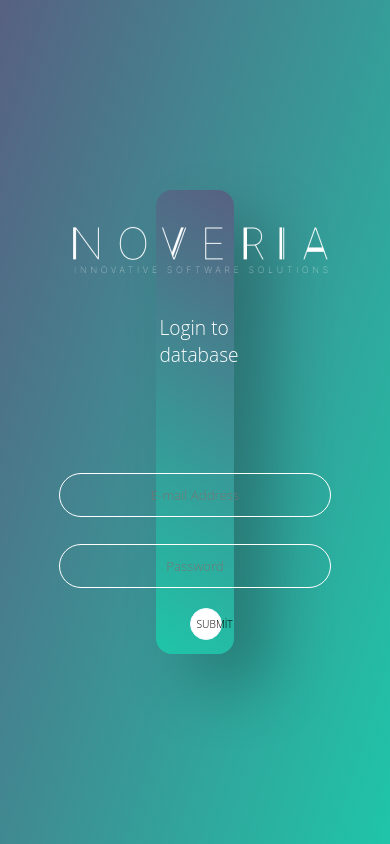
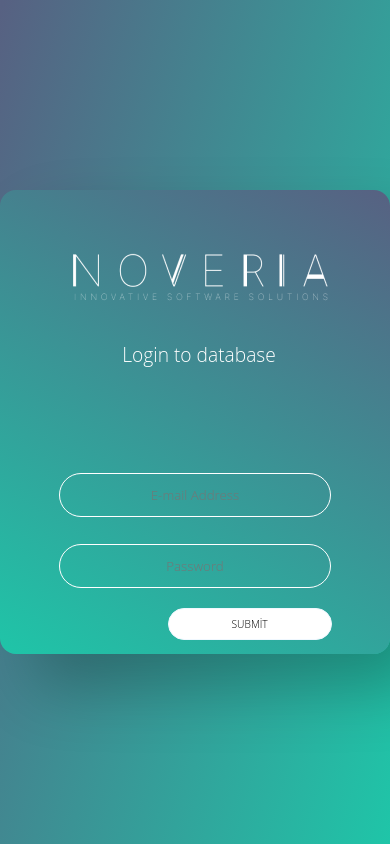
Before and after one commit to EnsarBatuhanAyd/hpdatabaseui, a React (Vite) app: page / in a window 390 px wide. Built offline with nearby package versions, Linux system fonts and the light colour scheme.

Commit message:
responsive fixes

```diff
--- a/src/Components/Login.css
+++ b/src/Components/Login.css
@@ -145,3 +145,14 @@
     font-size: 1.2em;
     margin:1em;
 }
+@media (max-width:1700px) {
+
+    .bg-Login{
+
+        height: 55%;
+        width:  25em;
+
+
+
+    }
+}
```
Also changed, not shown: 1 other file (tests, documents, lock files or other folders).
